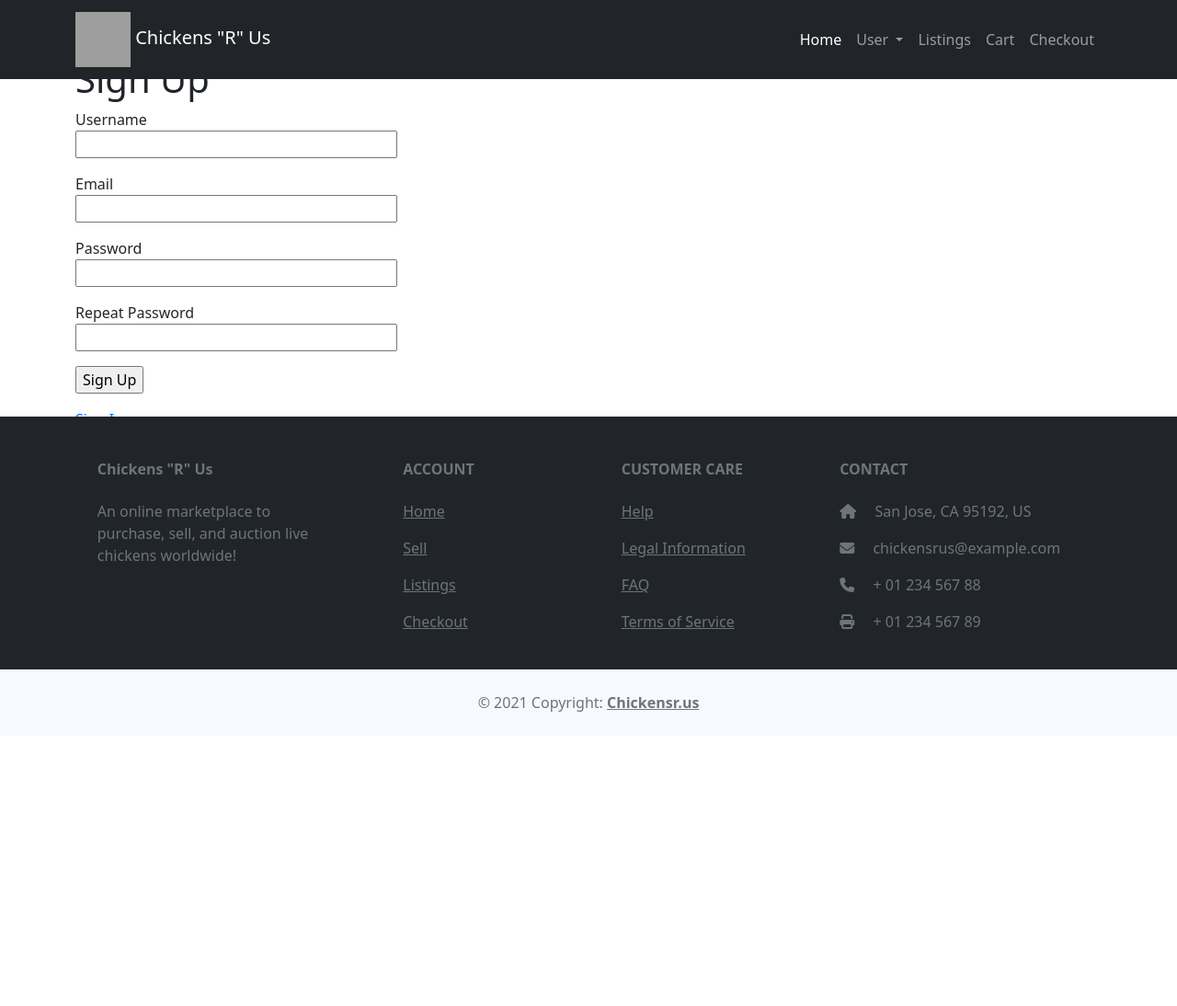
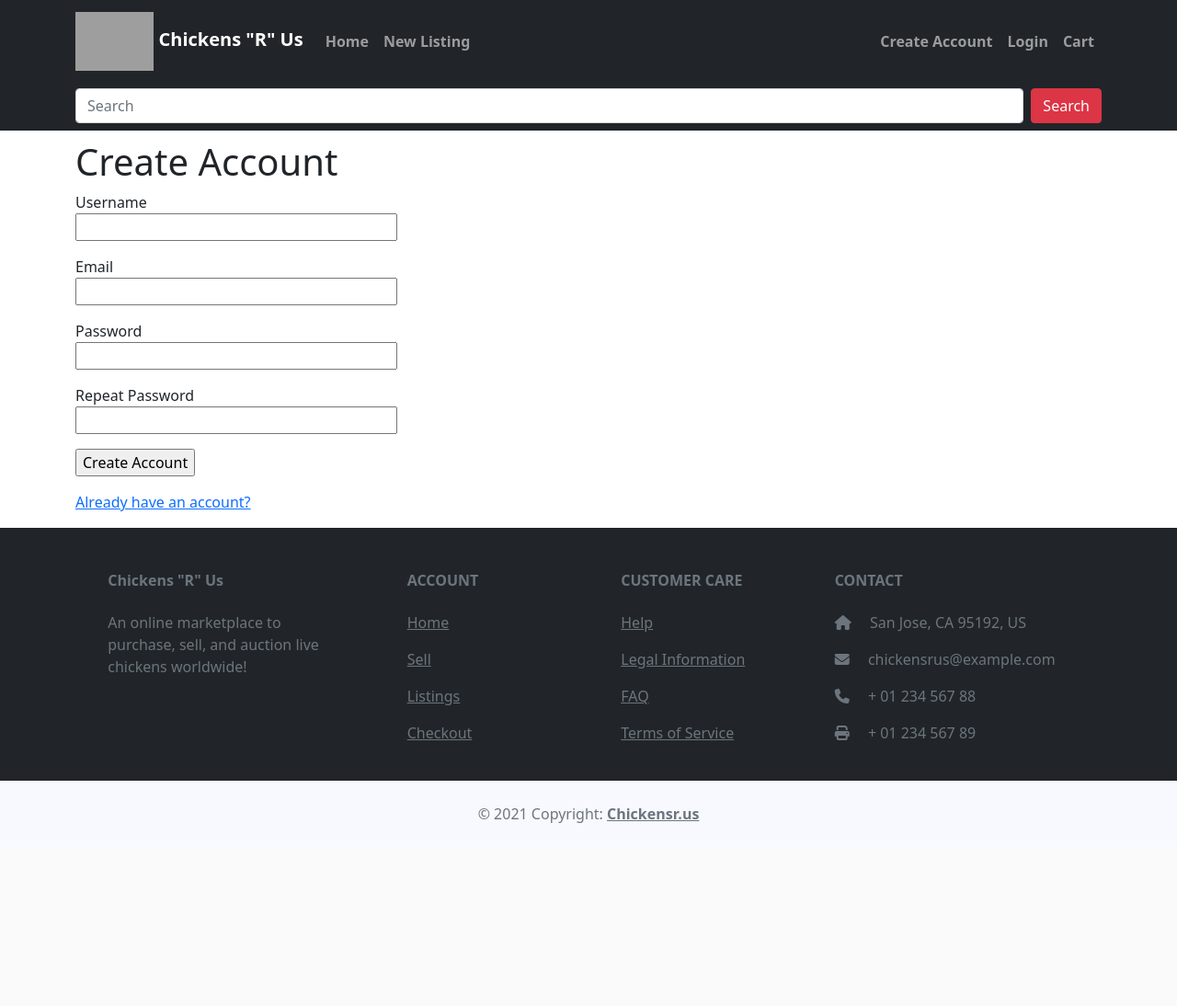
Before and after one commit to alexanderjshapiro/chickensrus, a Flask app: page /account/create in a window 1280 px wide. Shown: the top 1094 px of the page at 92% size. After the commit the page ends 895 px from the top, so only its background shows below. Run offline with Flask 2, Linux system fonts and the light colour scheme; some libraries are stand-ins or nearby versions; grey boxes are pictures that could not be loaded.

Commit message:
Fix template layouts

```diff
--- a/app/forms.py
+++ b/app/forms.py
@@ -12,14 +12,14 @@ class AccountCreate(FlaskForm):
         DataRequired(),
         EqualTo('password', message='Passwords must match.')
     ])
-    submit = SubmitField('Sign Up')
+    submit = SubmitField('Create Account')
 
 
 class AccountLogin(FlaskForm):
     username = StringField('Username', validators=[DataRequired(message='Invalid username.')])
     password = PasswordField('Password', validators=[DataRequired(message='Invalid password.')])
     remember_me = BooleanField('Remember Me')
-    submit = SubmitField('Sign In')
+    submit = SubmitField('Login')
 
 
 class AccountEdit(FlaskForm):
--- a/app/static/css/style.css
+++ b/app/static/css/style.css
@@ -1,10 +1,20 @@
 @charset "UTF-8";
+/* Show it is fixed to the top */
+body {
+    overflow-x: hidden;
+    padding-top: 5.5rem;
+}
 
 .flashed-messages {
     width: 100%;
     padding: 15px;
     background-color: red;
     font-weight: bolder;
+}
+
+#content {
+    padding-top: 4rem;
+    padding-bottom: 1rem;
 }
 
 #chicken {
--- a/app/templates/account/account.html
+++ b/app/templates/account/account.html
@@ -1,8 +1,6 @@
 {% extends "base.html" %}
 
 {% block content %}
-<a href="{{ url_for('home') }}">Home</a>
-
 <div class="row">
     <h1>Account</h1>
 </div>
--- a/app/templates/account/account_create.html
+++ b/app/templates/account/account_create.html
@@ -1,13 +1,11 @@
 {% extends "base.html" %}
 
 {% block content %}
-<a href="{{ url_for('home') }}">Home</a>
+<div class="row">
+    <h1>Create Account</h1>
+</div>
 
 <div class="row">
-    <h1>Sign Up</h1>
-</div>
-
-<div class="row>">
     <form method="post">
         {{ form.hidden_tag() }}
         <p>
@@ -39,6 +37,6 @@
     {% endfor %}
     {% endfor %}
 
-    <a href="{{ url_for('account_login') }}">Sign In</a>
+    <a href="{{ url_for('account_login') }}">Already have an account?</a>
 </div>
 {% endblock %}
--- a/app/templates/account/account_delete.html
+++ b/app/templates/account/account_delete.html
@@ -1,11 +1,10 @@
 {% extends "base.html" %}
 
 {% block content %}
-<a href="{{ url_for('home') }}">Home</a>
-
 <div class="row">
     <h1>Delete Account</h1>
 </div>
+
 <div class="row">
     <form method="post">
         <p>{{ form.confirm_deletion }} {{ form.confirm_deletion.label }}</p>
--- a/app/templates/account/account_edit.html
+++ b/app/templates/account/account_edit.html
@@ -1,10 +1,8 @@
 {% extends "base.html" %}
 
 {% block content %}
-<a href="{{ url_for('home') }}">Home</a>
-
 <div class="row">
-    <h1>Account</h1>
+    <h1>Edit Account</h1>
 </div>
 
 <form method="post" enctype="multipart/form-data">
--- a/app/templates/account/account_login.html
+++ b/app/templates/account/account_login.html
@@ -1,10 +1,8 @@
 {% extends "base.html" %}
 
 {% block content %}
-<a href="{{ url_for('home') }}">Home</a>
-
 <div class="row">
-    <h1>Sign In</h1>
+    <h1>Login</h1>
 </div>
 
 <div class="row">
@@ -30,6 +28,6 @@
     <p>{{ error }}</p>
     {% endfor %}
 
-    <a href="{{ url_for('account_create') }}">Sign Up</a>
+    <a href="{{ url_for('account_create') }}">Don't have an account?</a>
 </div>
 {% endblock %}
--- a/app/templates/base.html
+++ b/app/templates/base.html
@@ -22,102 +22,77 @@
     <link href="https://cdn.jsdelivr.net/npm/bootstrap@5.0.2/dist/css/bootstrap.min.css" rel="stylesheet" integrity="sha384-EVSTQN3/azprG1Anm3QDgpJLIm9Nao0Yz1ztcQTwFspd3yD65VohhpuuCOmLASjC" crossorigin="anonymous">
     <script src="https://kit.fontawesome.com/30167e6e40.js" crossorigin="anonymous"></script>
 </head>
-<body style="height:2000px">
-{% with messages = get_flashed_messages() %}
-{% if messages %}
-<div class="row flashed-messages">
-    {% for message in messages %}
-    <p>{{ message }}</p>
-    {% endfor %}
-</div>
-{% endif %}
-{% endwith %}
-
+<body>
 <header>
-<!--Navigation Bar-->
-    <nav class="navbar fixed-top navbar-expand-sm navbar-dark bg-dark">
+    <!--Navigation Bar-->
+    <nav class="navbar navbar-expand-md navbar-dark fixed-top bg-dark" style="font-weight: 800">
         <div class="container">
-        <a href="#"
-           class="navbar-brand mb-0 h1">
-            <img
-            class="d-inline-block align-middle"
-            src="https://images.emojiterra.com/google/android-10/512px/1f414.png"
-            width="60" Height="60" >
-            Chickens "R" Us
-        </a>
-        <button
-        type="button"
-        data-bs-toggle="collapse"
-        data-bs-target="#navbarNav"
-        class="navbar-toggler"
-        aria-controls="navbarNav"
-        aria-expanded="false"
-        aria-label="Toggle navigation"
-        >
-          <span class="navbar-toggler-icon"></span>
-        </button>
-        <div
-            class="collapse.navbar-collapse"
-            id="navbarNav">
-            <ul class="navbar-nav">
-                <li class="nav-item active">
-                    <a href="#" class="nav-link active">
-                        Home
-                    </a>
-                </li>
-                <!-- DROPDOWN BUTTON FOR USER HERE -->
-                <li class="nav-item dropdown">
-                    <a href="#" class="nav-link dropdown-toggle"
-                     id="navbarDropdown"
-                     role="button"
-                     data-bs-toggle="dropdown"
-                     aria-expanded="false"
-                     >
-                       User
-                    </a>
-                    <ul class="dropdown-menu"
-                    aria-labelledby="navbarDropdown">
-                      <li><a href="#"
-                      class="dropdown-item">Login</a></li>
-                      <li><a href="#"
-                      class="dropdown-item">Logout</a></li>
-                      <li><a href="#"
-                      class="dropdown-item">Sign-Up</a></li>
-                    </ul>
-                </li>
-                <li class="nav-item">
-                    <a href="#" class="nav-link">
-                        Listings
-                    </a>
-                </li>
-                <li class="nav-item">
-                    <a href="#" class="nav-link">
-                        Cart
-                    </a>
-                </li>
-                <li class="nav-item">
-                    <a href="#" class="nav-link">
-                        Checkout
-                    </a>
-                </li>
-            </ul>
+            <a href="{{ url_for('home') }}"
+               class="navbar-brand mb-0 h1" style="font-weight: 900">
+                <img style="display: inline; height: 4rem"
+                     class="d-inline-block align-middle"
+                     src="https://images.emojiterra.com/google/android-10/512px/1f414.png"/>
+                Chickens "R" Us
+            </a>
+            <button class="navbar-toggler" type="button" data-bs-toggle="collapse" data-bs-target="#navbarCollapse"
+                    aria-controls="navbarCollapse" aria-expanded="false" aria-label="Toggle navigation">
+                <span class="navbar-toggler-icon"></span>
+            </button>
+            <div class="collapse navbar-collapse" id="navbarCollapse">
+                <ul class="navbar-nav me-auto mb-2 mb-md-0">
+                    <li class="nav-item">
+                        <a class="nav-link" href="{{ url_for('home') }}">Home</a>
+                    </li>
+                    <li class="nav-item">
+                        <a class="nav-link" href="{{ url_for('postListing') }}">New Listing</a>
+                    </li>
+                </ul>
+                <ul class="navbar-nav me-0 mb-2 mb-md-0">
+                    {% if current_user.is_anonymous %}
+                    <li class="nav-item">
+                        <a class="nav-link" href="{{ url_for('account_create') }}">Create Account</a>
+                    </li>
+                    <li class="nav-item">
+                        <a class="nav-link" href="{{ url_for('account_login') }}">Login</a>
+                    </li>
+                    {% else %}
+                    <li class="nav-item">
+                        <a class="nav-link" href="{{ url_for('account') }}">Account</a>
+                    </li>
+                    <li class="nav-item">
+                        <a class="nav-link" href="{{ url_for('account_logout') }}">Logout</a>
+                    </li>
+                    {% endif %}
+                    <li class="nav-item">
+                        <a class="nav-link" href="{{ url_for('cart') }}">Cart</a>
+                    </li>
+                </ul>
+            </div>
         </div>
-     </div>
     </nav>
-    <script src="https://cdn.jsdelivr.net/npm/bootstrap@5.0.2/dist/js/bootstrap.bundle.min.js" integrity="sha384-MrcW6ZMFYlzcLA8Nl+NtUVF0sA7MsXsP1UyJoMp4YLEuNSfAP+JcXn/tWtIaxVXM" crossorigin="anonymous"></script>
-    <!-- Search Bar  -->
-    <form class="d-flex">
-        <input type="text" class="form-control me-2">
-        <button type="submit" class="btn
-         btn-outline-success" >Search</button>
-    </form>
+    <!--  Search Bar  -->
+    <div class="w-100 position-fixed bg-dark p-2">
+        <form class="d-flex mb-2 mb-md-0 container">
+            <input class="form-control me-2" type="search" placeholder="Search" aria-label="Search">
+            <button class="btn btn-danger" type="submit">Search</button>
+        </form>
+    </div>
 </header>
 
-<div class="container">
+<div id="content" class="container">
+    {% with messages = get_flashed_messages() %}
+    {% if messages %}
+    <div class="row flashed-messages">
+        {% for message in messages %}
+        <p>{{ message }}</p>
+        {% endfor %}
+    </div>
+    {% endif %}
+    {% endwith %}
     {% block content %}{% endblock %}
 </div>
     <!--  Footer Section -->
-<footer class="text-center text-lg-start bg-dark text-muted fixed-bottom">
+<footer class="text-center text-lg-start bg-dark text-muted row">
   <!-- Section: Links  -->
   <section class="">
     <div class="container text-center text-md-start mt-5">
--- a/app/templates/cart.html
+++ b/app/templates/cart.html
@@ -1,5 +1,7 @@
 {% extends "base.html" %}
 
 {% block content %}
-<h1>Cart Page</h1>
+<div class="row">
+    <h1>Cart</h1>
+</div>
 {% endblock %}
--- a/app/templates/checkout.html
+++ b/app/templates/checkout.html
@@ -1,5 +1,7 @@
 {% extends "base.html" %}
 
 {% block content %}
-<h1>Checkout Page</h1>
+<div class="row">
+    <h1>Checkout</h1>
+</div>
 {% endblock %}
--- a/app/templates/postlisting.html
+++ b/app/templates/postlisting.html
@@ -1,13 +1,11 @@
 {% extends "base.html" %}
 
 {% block content %}
-<a href="{{ url_for('home') }}">Home</a>
-
 <div class="row">
     <h1>Post Listing</h1>
 </div>
 
-<div class="row>">
+<div class="row">
     <form method="post" enctype="multipart/form-data" >
         {{ form.hidden_tag() }}
         <p>
@@ -28,7 +26,5 @@
         </p>
         <p>{{ form.submit() }}</p>
     </form>
-
 </div>
-
 {% endblock %}
```
Also changed, not shown: app/templates/home.html (+2 -12 lines), app/templates/listing.html (+4 -8 lines).
